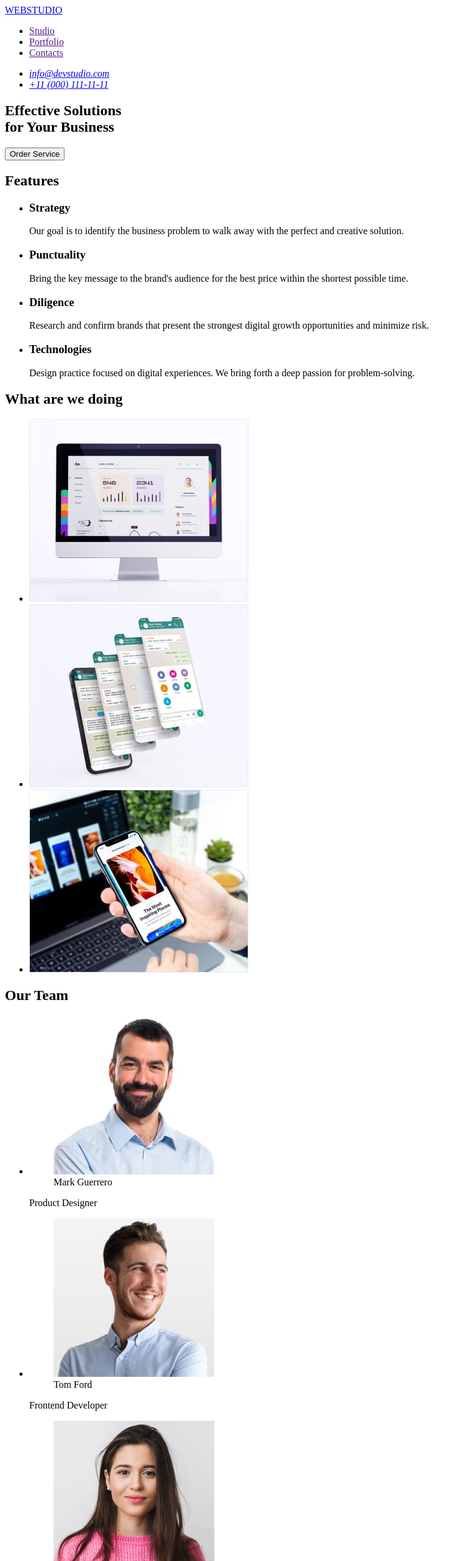
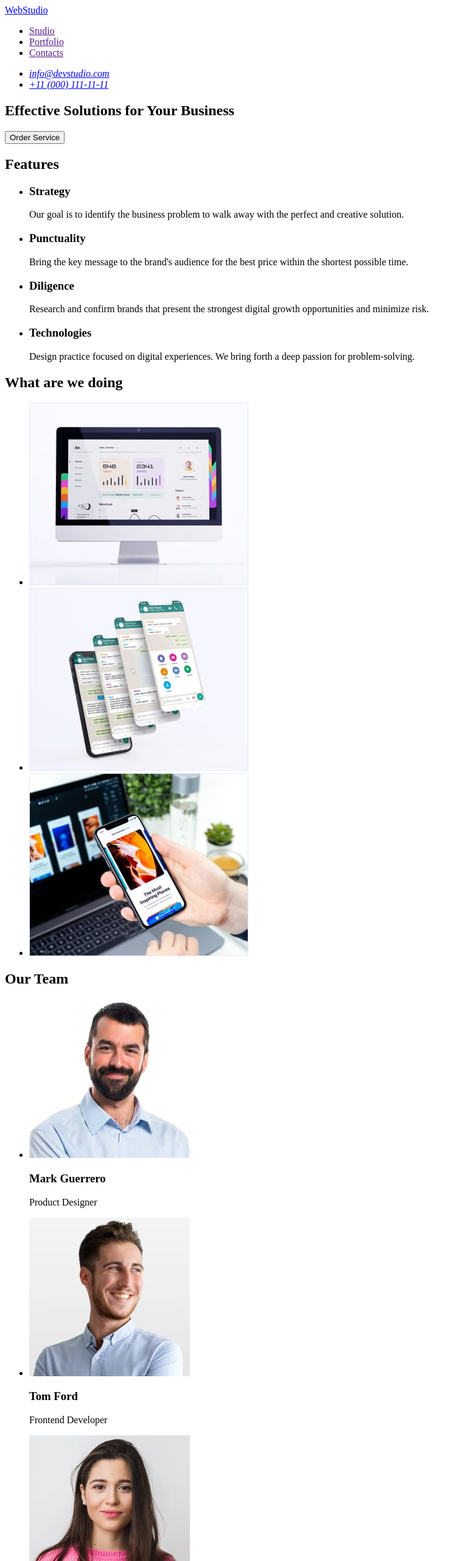
Before and after one commit to RuslanaUkr/goit-markup-hw-01, a plain HTML site: page index.html in a window 1280 px wide. Shown: the top 2560 px of the page at 61% size, without its empty margins (0-759 px from the left). Drawn offline with Linux system fonts and the light colour scheme.

Commit message:
Update index html

```diff
--- a/index.html
+++ b/index.html
@@ -9,7 +9,7 @@
   <body>
     <header>
       <nav>
-        <a href="./index.html">WEBSTUDIO</a>
+        <a href="./index.html">WebStudio</a>
         <ul>
           <li><a href="">Studio</a></li>
           <li><a href="">Portfolio</a></li>
@@ -25,7 +25,7 @@
     </header>
     <main>
       <section>
-        <h1>Effective Solutions <br />for Your Business</h1>
+        <h1>Effective Solutions for Your Business</h1>
         <button type="button">Order Service</button>
       </section>
       <section>
@@ -65,19 +65,13 @@
         <h2>What are we doing</h2>
         <ul>
           <li>
-            <a href=""
-              ><img src="./images/img1.jpg" alt="PC view" width="360"
-            /></a>
+            <img src="./images/img1.jpg" alt="PC view" width="360" />
           </li>
           <li>
-            <a href=""
-              ><img src="./images/img2.jpg" alt="smartphone view" width="360"
-            /></a>
+            <img src="./images/img2.jpg" alt="smartphone view" width="360" />
           </li>
           <li>
-            <a href=""
-              ><img src="./images/img3.jpg" alt="smartphone view" width="360"
-            /></a>
+            <img src="./images/img3.jpg" alt="smartphone view" width="360" />
           </li>
         </ul>
       </section>
@@ -85,38 +79,30 @@
         <h2>Our Team</h2>
         <ul>
           <li>
-            <figure>
-              <img src="./images/Mark.jpg" alt="Mark Guerrero" width="264" />
-              <figcaption>Mark Guerrero</figcaption>
-            </figure>
+            <img src="./images/Mark.jpg" alt="Mark Guerrero" width="264" />
+            <h3>Mark Guerrero</h3>
             <p>Product Designer</p>
           </li>
           <li>
-            <figure>
-              <img src="./images/Tom.jpg" alt="Tom Ford" width="264" />
-              <figcaption>Tom Ford</figcaption>
-            </figure>
+            <img src="./images/Tom.jpg" alt="" width="264" />
+            <h3>Tom Ford</h3>
             <p>Frontend Developer</p>
           </li>
           <li>
-            <figure>
-              <img src="./images/Camila.jpg" alt="Camila Garcia" width="264" />
-              <figcaption>Camila Garcia</figcaption>
-            </figure>
+            <img src="./images/Camila.jpg" alt="Camila Garcia" width="264" />
+            <h3>Camila Garcia</h3>
             <p>Marketing</p>
           </li>
           <li>
-            <figure>
-              <img src="./images/Daniel.jpg" alt="Daniel Wilson" width="264" />
-              <figcaption>Daniel Wilson</figcaption>
-            </figure>
+            <img src="./images/Daniel.jpg" alt="Daniel Wilson" width="264" />
+            <h3>Daniel Wilson</h3>
             <p>UI Designer</p>
           </li>
         </ul>
       </section>
     </main>
     <footer>
-      <a href="/">WEBSTUDIO</a>
+      <a href="./index.html">WebStudio</a>
       <p>
         Increase the flow of customers and sales for your business with digital
         marketing & growth solutions.
```
